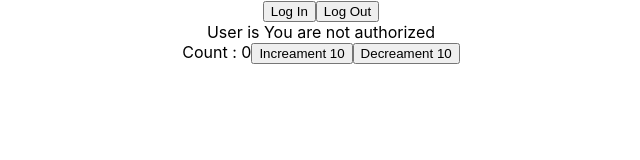
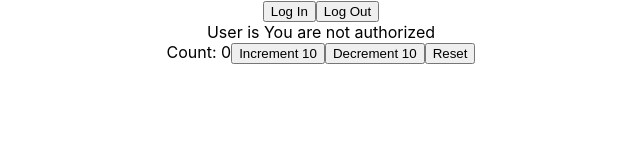
Before and after one commit to RayhanKabir29/react-typscript, a React (Create React App) app: page / in a window 1280 px wide. Shown: the top 160 px of the page, without its empty margins (319-959 px from the left). Built offline with nearby package versions, Linux system fonts and the light colour scheme.

Commit message:
stric useReducer

```diff
--- a/src/components/state/Counter.tsx
+++ b/src/components/state/Counter.tsx
@@ -3,36 +3,46 @@
 type CounterState = {
   count: number;
 };
-type CounterAction = {
-  type: string;
+
+type UpdateAction = {
+  type: "increment" | "decrement";
   payload: number;
 };
+
+type ResetAction = {
+  type: "reset";
+};
+
+type CounterAction = UpdateAction | ResetAction;
 
 const initialState = { count: 0 };
 
 function reducer(state: CounterState, action: CounterAction) {
   switch (action.type) {
-    case "increament":
+    case "increment":
       return { count: state.count + action.payload };
-    case "decreament":
+    case "decrement":
       return { count: state.count - action.payload };
+    case "reset":
+      return initialState;
     default:
       return state;
   }
 }
+
 const Counter = () => {
   const [state, dispatch] = useReducer(reducer, initialState);
   return (
     <>
-      Count : {state.count}
-      <button onClick={() => dispatch({ type: "increament", payload: 10 })}>
-        Increament 10
+      Count: {state.count}
+      <button onClick={() => dispatch({ type: "increment", payload: 10 })}>
+        Increment 10
       </button>
-      <button onClick={() => dispatch({ type: "decreament", payload: 10 })}>
-        Decreament 10
+      <button onClick={() => dispatch({ type: "decrement", payload: 10 })}>
+        Decrement 10
       </button>
+      <button onClick={() => dispatch({ type: "reset" })}>Reset</button>
     </>
   );
 };
-
 export default Counter;
```
